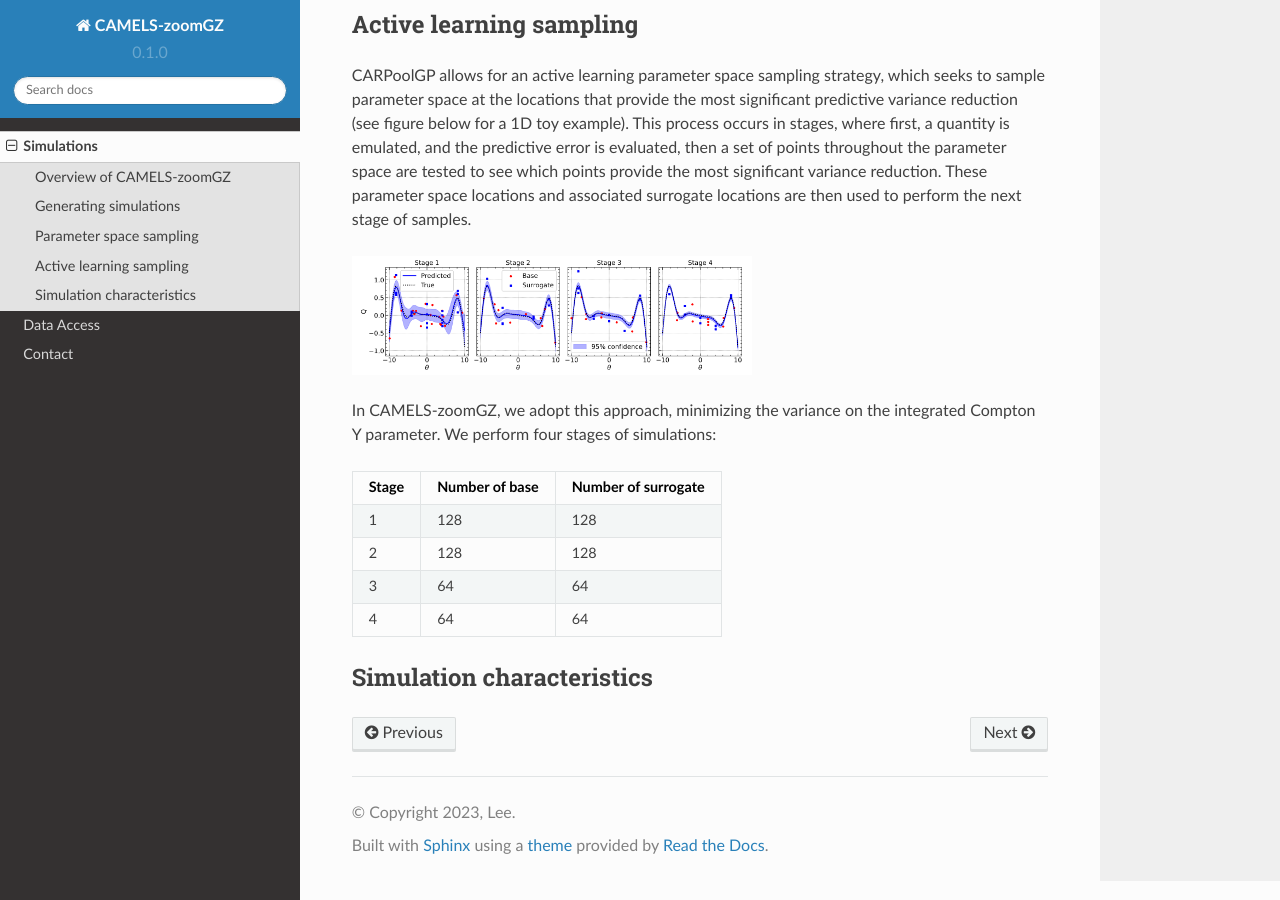
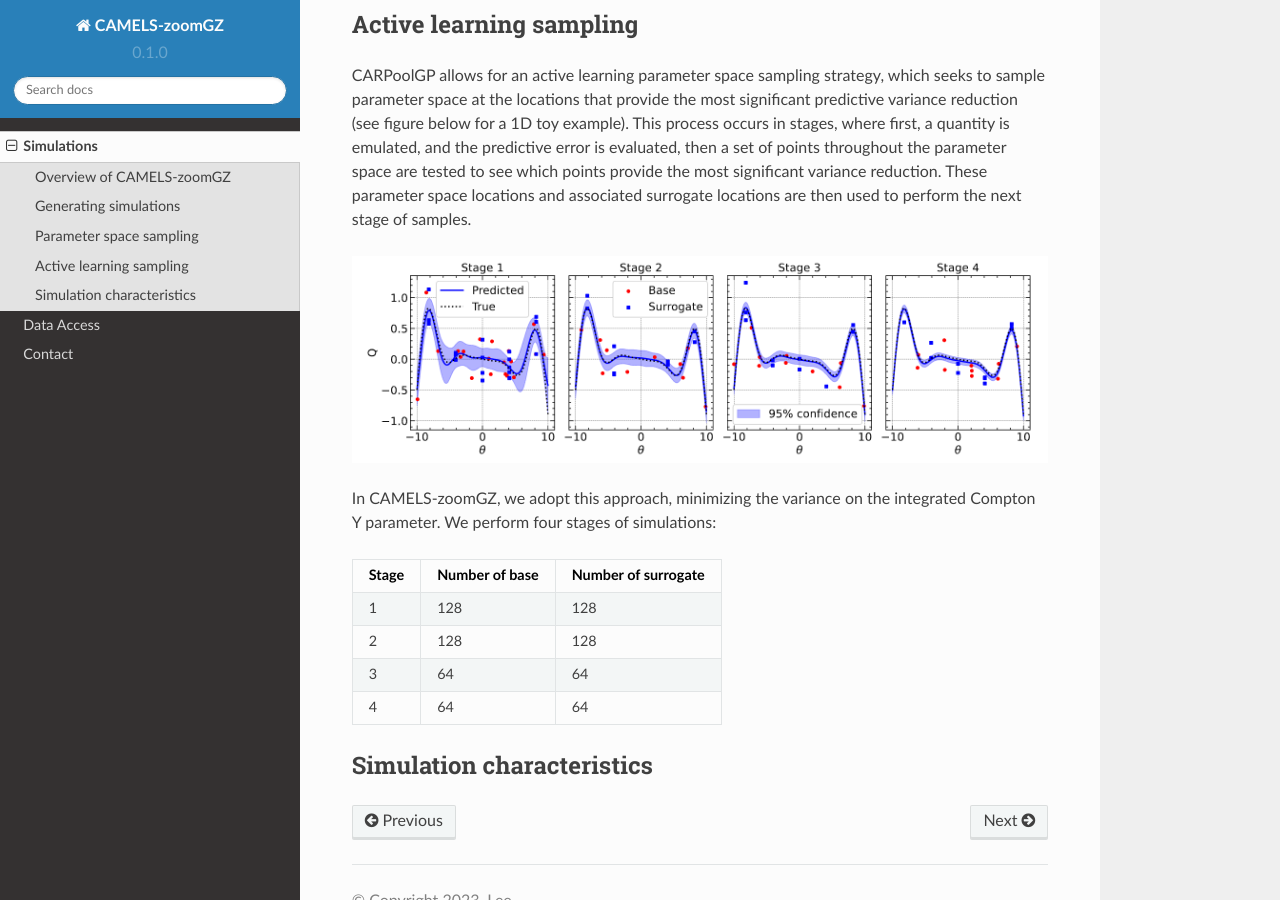
Before and after one commit to Maxelee/zoomGZ, a Sphinx documentation site: the page built from docs/source/simulations.rst, in a window 1280 px wide and 900 px high, scrolled down 1304 px. Built offline with Sphinx 7.4.7 and the Read the Docs theme 2.0.0, drawn with Linux system fonts in a browser that asks for light colours.

Commit message:
Update simulations.rst

```diff
--- a/docs/source/simulations.rst
+++ b/docs/source/simulations.rst
@@ -25,7 +25,7 @@ Active learning sampling
 CARPoolGP allows for an active learning parameter space sampling strategy, which seeks to sample parameter space at the locations that provide the most significant predictive variance reduction (see figure below for a 1D toy example). This process occurs in stages, where first, a quantity is emulated, and the predictive error is evaluated, then a set of points throughout the parameter space are tested to see which points provide the most significant variance reduction. These parameter space locations and associated surrogate locations are then used to perform the next stage of samples.
 
 .. image:: ../AL.png
-  :width: 400
+  :width: 1000
   :alt: Active learning example
 
 In CAMELS-zoomGZ, we adopt this approach, minimizing the variance on the integrated Compton Y parameter. We perform four stages of simulations:
```
